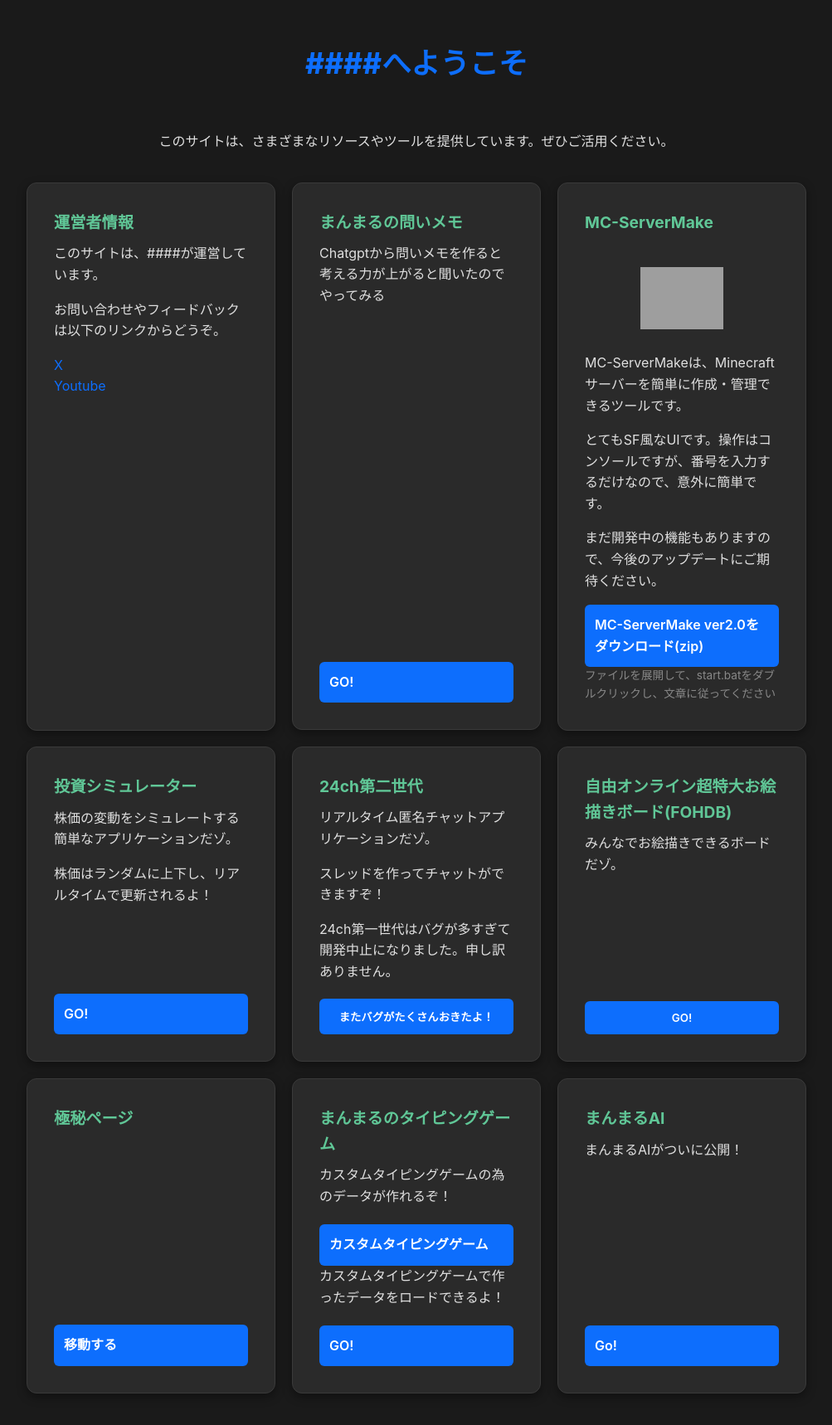
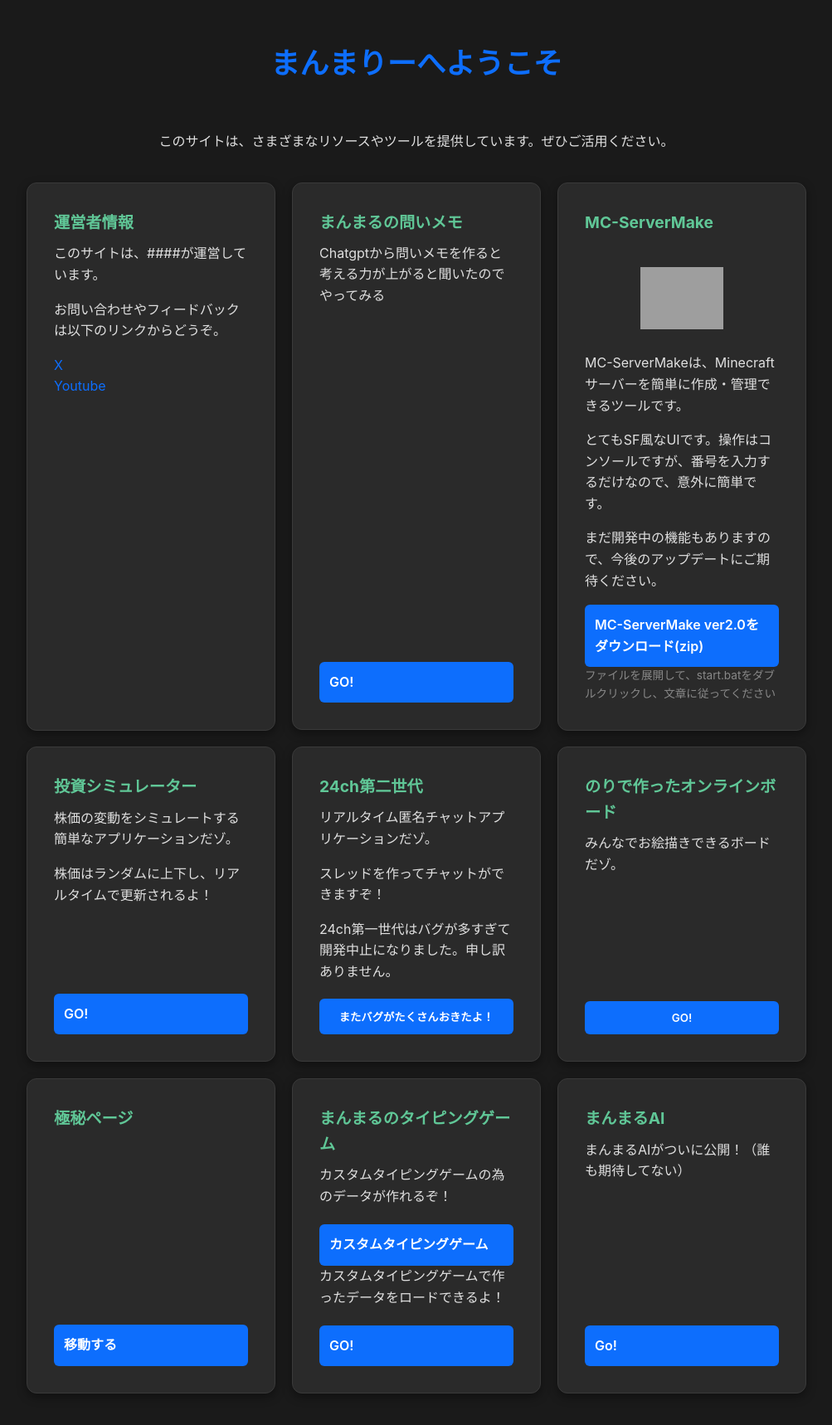
Before and after one commit to sovietkids/mmrc3, a website: page public/main.html in a window 1280 px wide. Shown: the whole page at 83% size, without its empty margins (138-1141 px from the left). Drawn offline with nearby package versions, Linux system fonts and the light colour scheme; grey boxes are pictures that could not be loaded.

Commit message:
Add files via upload

```diff
--- a/public/main.html
+++ b/public/main.html
@@ -1,6 +1,6 @@
 <html>
     <head>
-        <title>manmaru</title>
+        <title>まんまりー</title>
         <link rel="icon" href="favicon.ico">
         <meta charset="UTF-8">
         <link rel="preconnect" href="https://fonts.googleapis.com">
@@ -20,7 +20,7 @@
     </head>
     <body>
         <div class="container">
-            <h1>####へようこそ</h1>
+            <h1>まんまりーへようこそ</h1>
             <p>このサイトは、さまざまなリソースやツールを提供しています。ぜひご活用ください。</p>
             <div class="card" data-tilt="">
                 <h4>運営者情報</h4>
@@ -57,7 +57,7 @@
                 <button onclick="location.href = 'chat.html'" class="button">またバグがたくさんおきたよ！</button>
             </div>
             <div class="card">
-                <h4>自由オンライン超特大お絵描きボード(FOHDB)</h4>
+                <h4>のりで作ったオンラインボード</h4>
                 <p>みんなでお絵描きできるボードだゾ。</p>
                 <button onclick="location.href = 'oekaki.html'" class="button">GO!</button>
             </div>
@@ -74,7 +74,7 @@
             </div>
             <div class="card">
                 <h4>まんまるAI</h4>
-                <p>まんまるAIがついに公開！</p>
+                <p>まんまるAIがついに公開！（誰も期待してない）</p>
                 <a href="ai.html" class="button">Go!</a>
             </div>
         </div>
```
Also changed, not shown: public/ai.html (+4 -2 lines), public/oekaki.html (+2 -2 lines).
